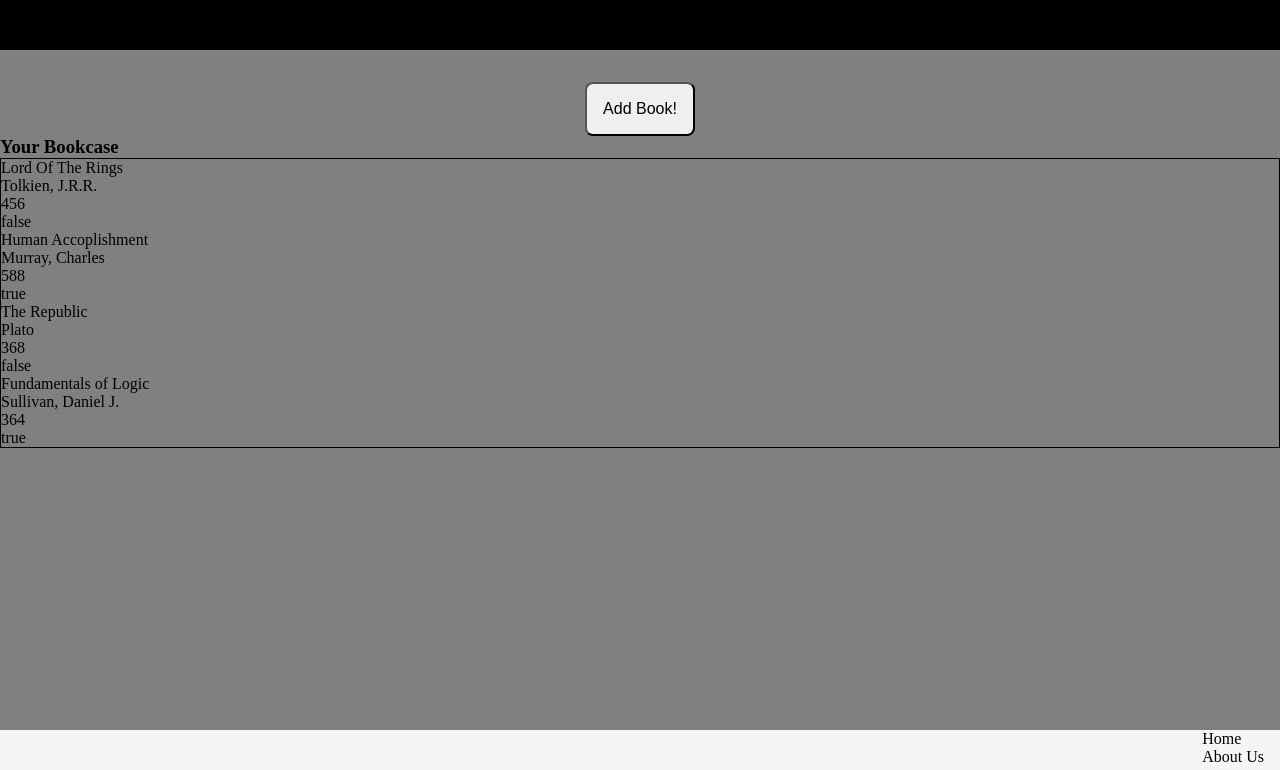
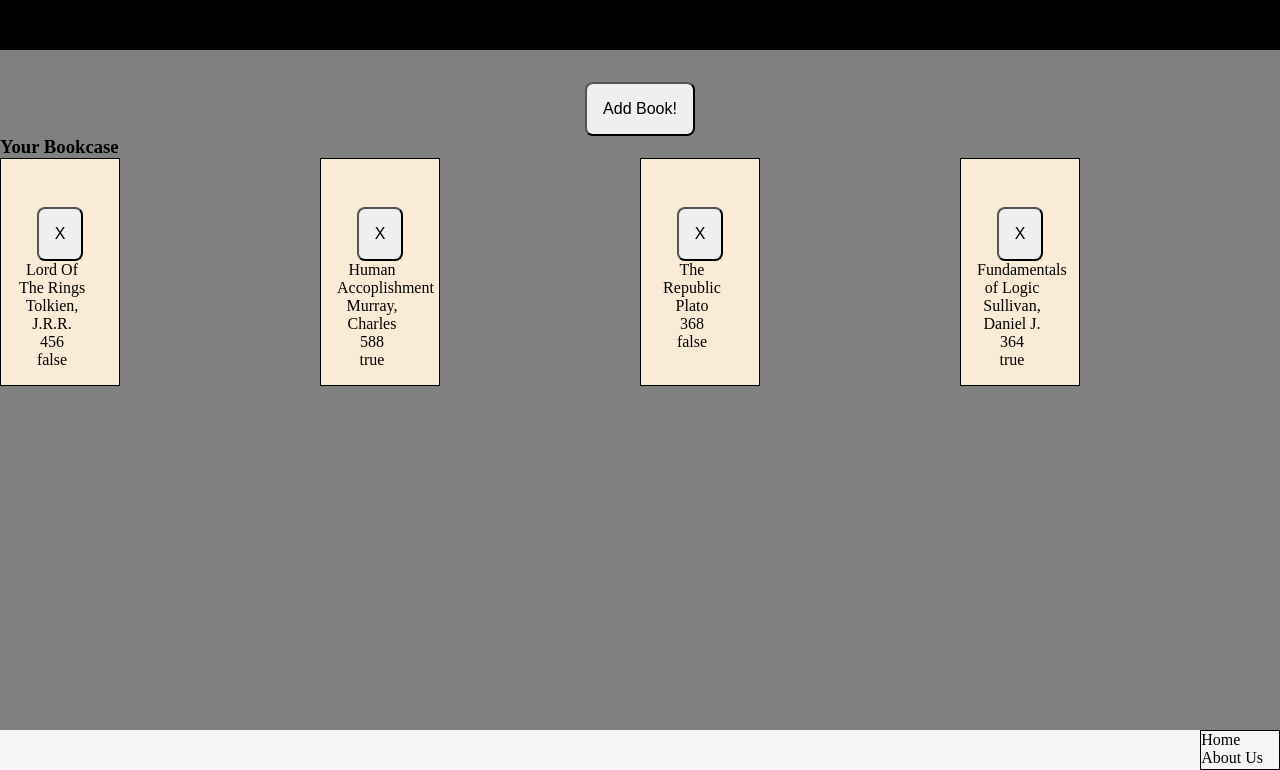
Before and after one commit to JDixon1995/Book-Catalog-Project, a plain HTML site: page index.html in a window 1280 px wide. Shown: the part 30-800 px from the top of the page. Drawn offline with Linux system fonts and the light colour scheme.

Commit message:
added delete button, and delete function to looped book items in app.

```diff
--- a/script.js
+++ b/script.js
@@ -40,10 +40,16 @@ function addBookToLibrary() {
 
 function displayLibrary() {
     let bookList = document.getElementById("book-list");
-    let book = document.createElement("ul");
-    book.id = "book";
+
         for(i = 0; i < myLibrary.length; i++) {
-
+            let book = document.createElement("ul");
+            book.className = "book-item";
+            let deleteButton = document.createElement("button");
+            deleteButton.innerText = "X";
+            deleteButton.addEventListener("click", function() {
+                book.closest("ul").remove();
+            })
+            book.appendChild(deleteButton);
             let title = document.createElement("li");
             let author = document.createElement("li");
             let pageCount = document.createElement("li");
--- a/style.css
+++ b/style.css
@@ -32,8 +32,21 @@ button {
     cursor: pointer;
 }
 
-#book {
+ul {
     border: 1px solid black;
+}
+
+.book-item {
+    width: 7.5rem;
+    background-color: antiquewhite;
+    padding: 1rem;
+    text-align: center;
+}
+
+#book-list {
+    display: grid;
+    grid-template-columns: repeat(4, 25%);
+    grid-template-columns: repeat(auto auto);
 }
 
 button:hover {
```
